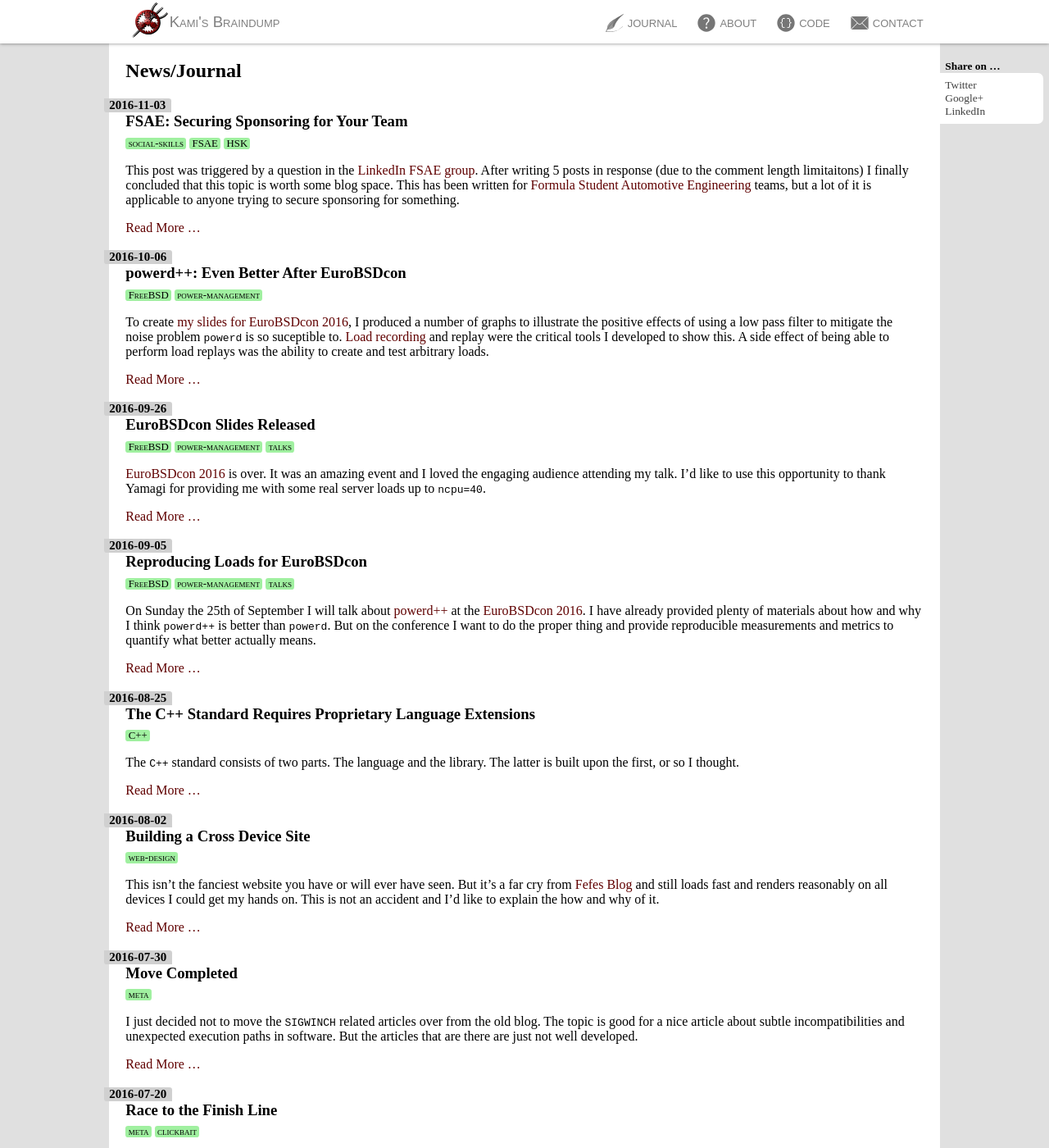
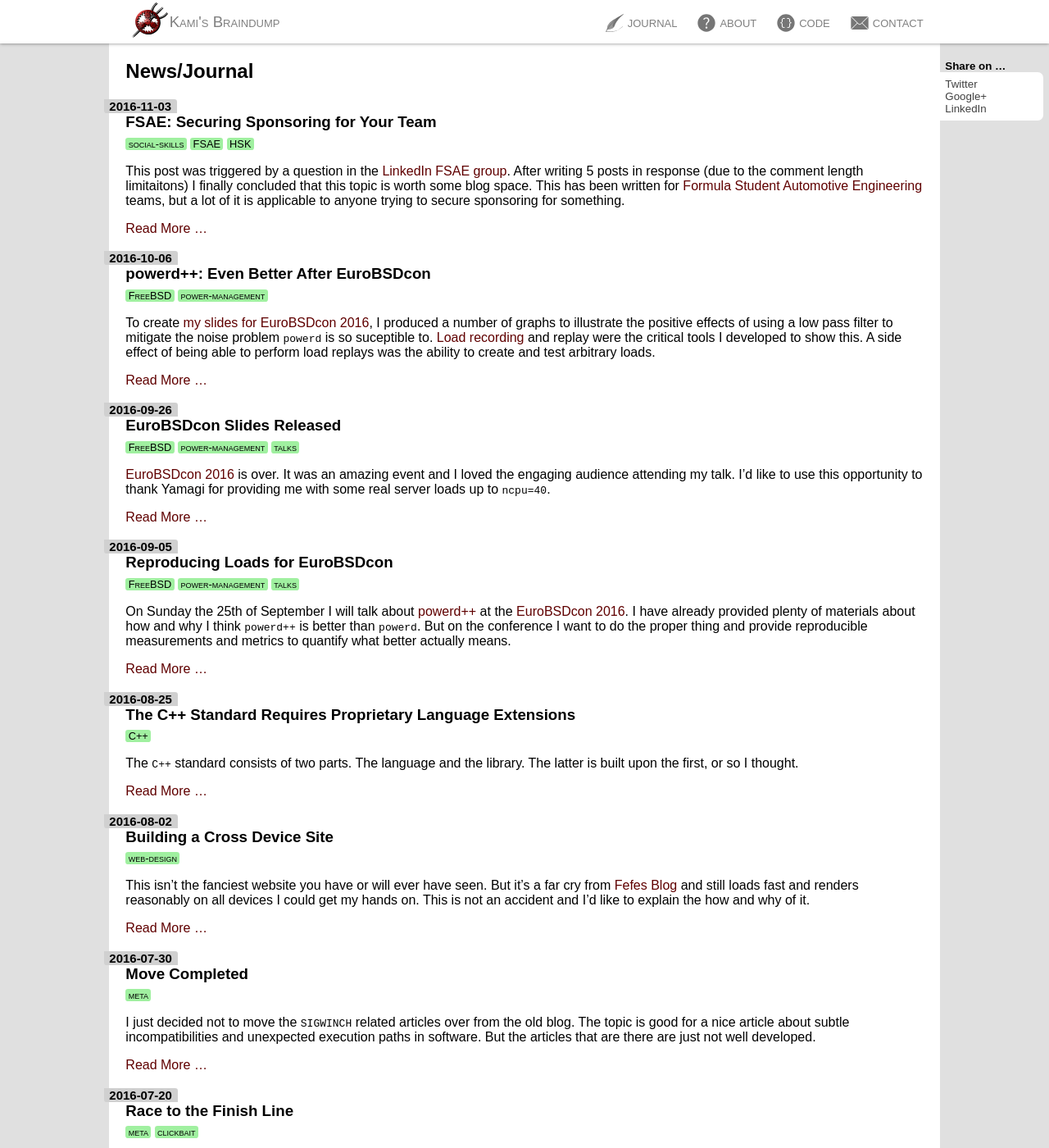
Before and after one commit to lonkamikaze/lonkamikaze.github.io, a Jekyll site: the page built from index.html, in a window 1280 px wide and 1400 px high. Shown: the whole window at 82% size. Built offline with Jekyll 4.4.1, drawn with Linux system fonts in a browser that asks for light colours.

Commit message:
Use sans-serif font on low DPI displays

```diff
--- a/css/main.css
+++ b/css/main.css
@@ -138,10 +138,6 @@ main > aside h1 {
 	border-radius:       0pt 2.5pt 2.5pt 0pt;
 	border-left:         0pt none;
 	padding:             0pt 5pt;
-}
-
-main {
-	font-family:         serif;
 }
 
 article > h1 {
@@ -690,3 +686,10 @@ article img {
 }
 
 } /* @media screen and (max-width: 520pt) */
+
+/* default to sans-serif on low-dpi devices */
+@media all and (max-resolution: 240dpi) {
+body {
+	font-family:         sans-serif;
+}
+} /* @media all and (max-resolution: 240dpi) */
```
